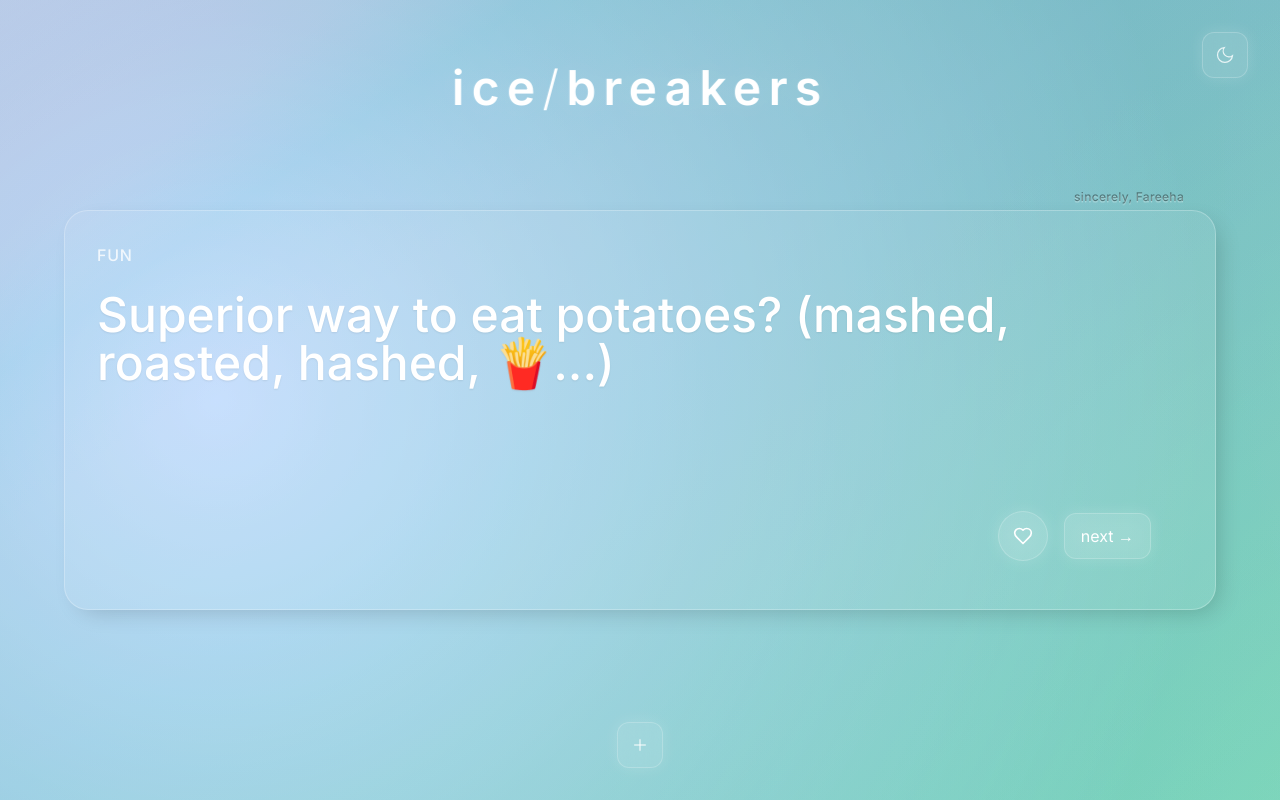
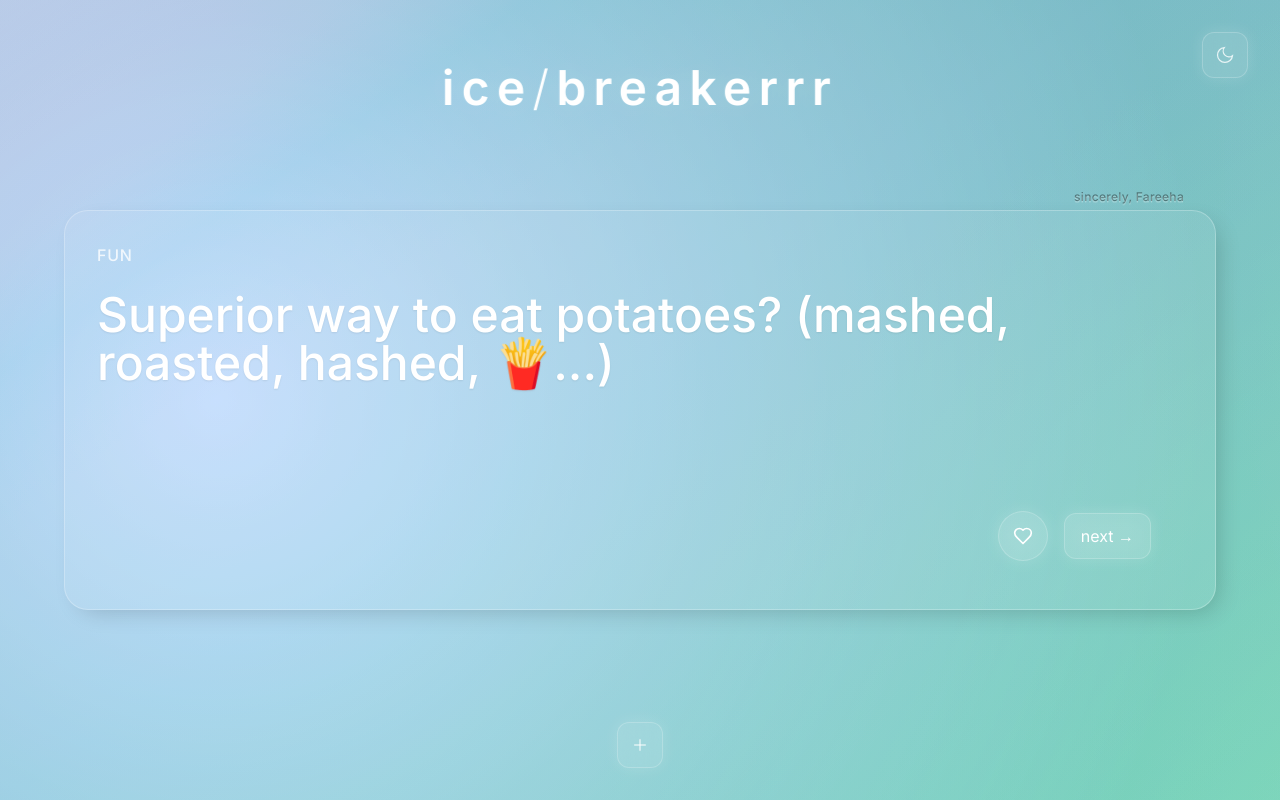
Before and after one commit to fareeha-s/icebreakers, a React (Vite) app: page / in a window 1280 px wide. Built offline with nearby package versions, Linux system fonts and the light colour scheme.

Commit message:
fix: update header text from breakerrr to breakers

```diff
--- a/src/App.tsx
+++ b/src/App.tsx
@@ -1,5 +1,4 @@
-import React, { useState, useEffect } from 'react';
-import { Sparkles } from 'lucide-react';
+import { useState, useEffect } from 'react';
 import { icebreakers, type Icebreaker } from './data/icebreakers';
 import IcebreakerCard from './components/IcebreakerCard';
 import Sidebar from './components/Sidebar';
@@ -49,7 +48,7 @@ function App() {
       setUsedQuestions([currentIcebreaker.id]); // Keep current one in used
     }
 
-    const availableIce = icebreakers.filter(
+    const availableIcebreakers = icebreakers.filter(
       ib => !usedQuestions.includes(ib.id)
     );
 
@@ -156,7 +155,7 @@ function App() {
             >
               /
             </span>
-            <span className="animate-[wordRight_2s_ease_forwards]">breakers</span>
+            <span className="animate-[wordRight_2s_ease_forwards]">breakerrr</span>
           </div>
         </h1>
 
@@ -214,6 +213,7 @@ function App() {
           active:scale-100
           transform-gpu
           after:absolute after:inset-0 after:rounded-xl after:bg-gradient-to-b after:from-white/15 after:to-transparent after:opacity-0 after:hover:opacity-100 after:transition-opacity
+          opacity-0 animate-[fadeIn_1s_ease_forwards] [animation-delay:1.5s]
           ${isSidebarOpen ? 'rotate-45' : 'rotate-0'}`}
       >
         <svg
--- a/src/components/Sidebar.tsx
+++ b/src/components/Sidebar.tsx
@@ -1,4 +1,3 @@
-import React, { useState, useEffect } from 'react';
 import { Heart, History } from 'lucide-react';
 import type { Icebreaker } from '../data/icebreakers';
 
@@ -59,7 +58,7 @@ export default function Sidebar({
             </div>
             <div className="flex-1 overflow-y-auto scrollbar-hide">
               <div className="space-y-2">
-                {favorites.map((item) => (
+                {favorites.slice().reverse().map((item) => (
                   <button
                     key={item.id}
                     onClick={() => onCardClick(item)}
```
Also changed, not shown: 2 other files (tests, documents, lock files or other folders).
